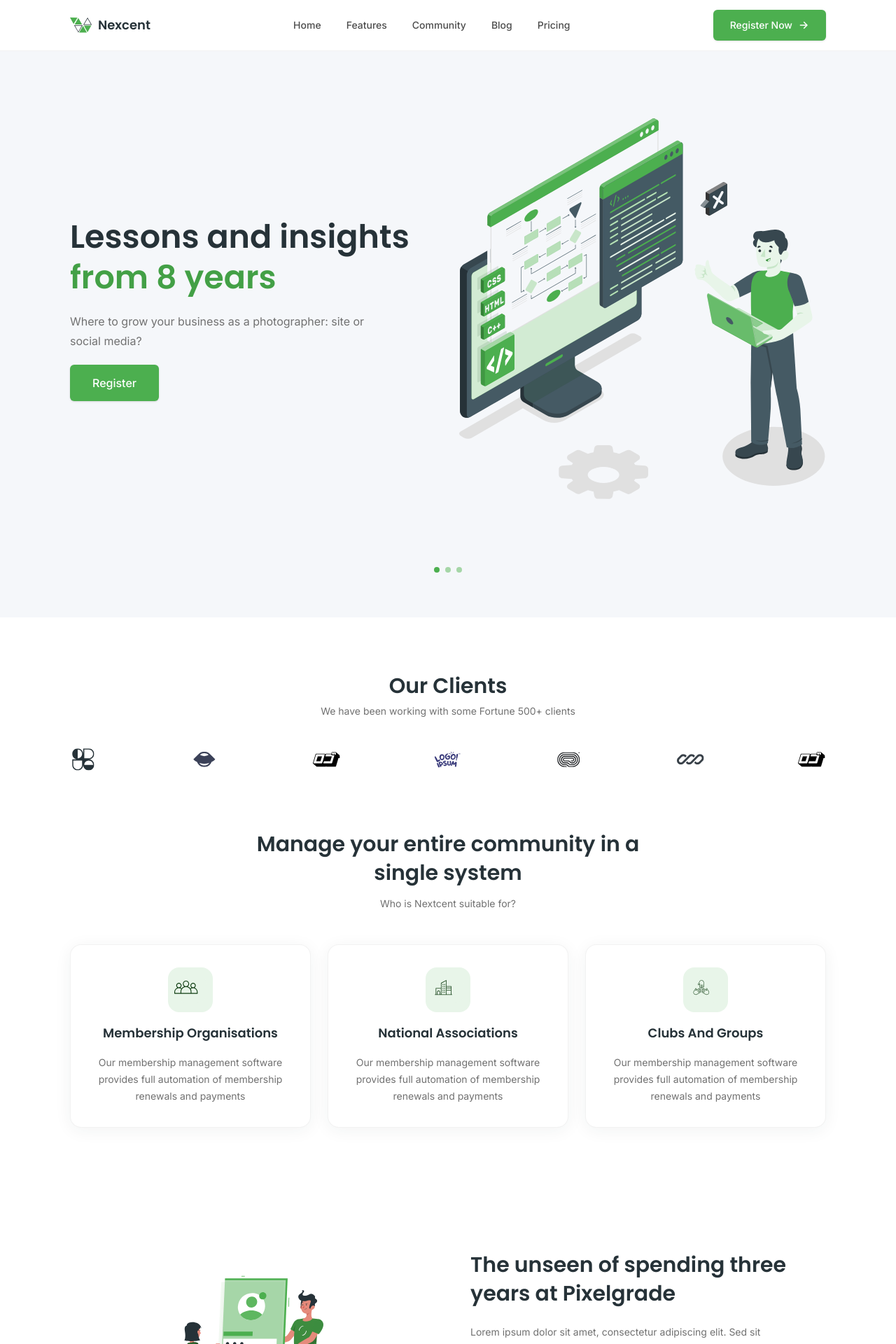
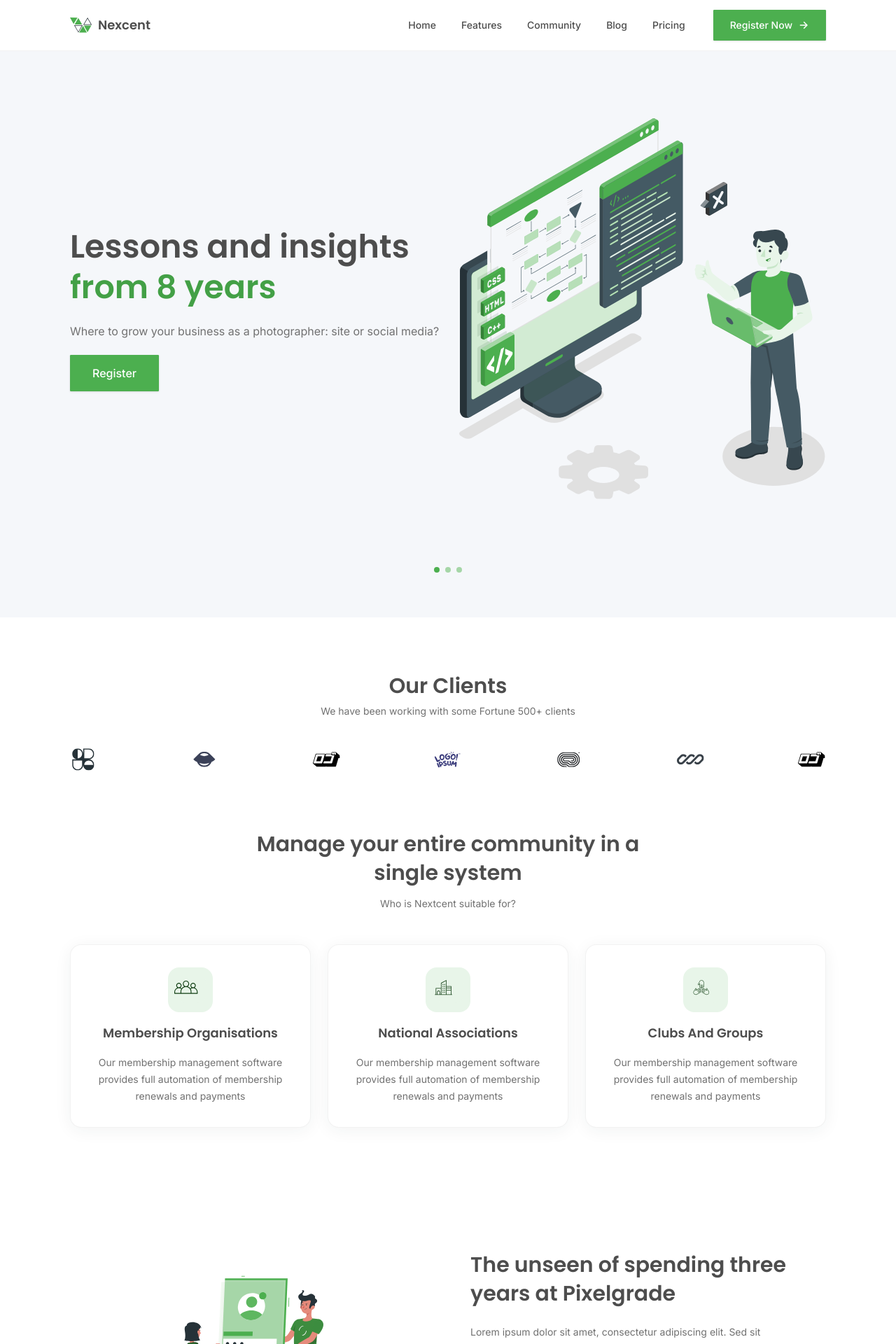
Before and after one commit to eisha-stack/assignment, a Next.js app: page / in a window 1280 px wide. Shown: the top 1920 px of the page at 70% size. Built offline with nearby package versions, Linux system fonts and the light colour scheme.

Commit message:
fixed bold headlines color to 4D4D4D

```diff
--- a/src/components/layout/Header.tsx
+++ b/src/components/layout/Header.tsx
@@ -18,12 +18,13 @@ export function Header() {
               width={siteContent.logo.width}
               height={siteContent.logo.height}
             />
-            <span className="font-heading text-lg font-semibold text-ink">
+            <span className="font-heading text-lg font-semibold text-ink-soft">
               {siteContent.name}
             </span>
           </Link>
 
-          <nav className="hidden items-center gap-9 lg:flex">
+          <div className="hidden items-center gap-10 lg:flex">
+            <nav className="flex items-center gap-9">
               {navLinks.map((link) => (
                 <Link
                   key={link.href}
@@ -35,7 +36,6 @@ export function Header() {
               ))}
             </nav>
 
-          <div className="hidden lg:block">
             <Button {...navCta} />
           </div>
 
--- a/src/components/layout/NewsletterForm.tsx
+++ b/src/components/layout/NewsletterForm.tsx
@@ -21,7 +21,7 @@ export function NewsletterForm({ content }: NewsletterFormProps) {
       <button
         type="submit"
         aria-label={content.buttonLabel}
-        className="flex h-[42px] w-[42px] shrink-0 items-center justify-center rounded-lg bg-primary-500 text-white transition-colors duration-200 hover:bg-primary-600"
+        className="flex h-[42px] w-[42px] shrink-0 items-center justify-center rounded-[1.34px] bg-primary-500 text-white transition-colors duration-200 hover:bg-primary-600"
       >
         <svg width="16" height="16" viewBox="0 0 16 16" fill="none" aria-hidden="true">
           <path
--- a/src/components/sections/BlogGrid.tsx
+++ b/src/components/sections/BlogGrid.tsx
@@ -9,7 +9,7 @@ export function BlogGrid() {
     <section id="blog" className="bg-white pb-24 pt-16 sm:pb-28 sm:pt-20">
       <Container>
         <Reveal className="mx-auto flex max-w-2xl flex-col items-center gap-3 text-center">
-          <h2 className="font-heading text-2xl font-semibold text-ink sm:text-3xl">
+          <h2 className="font-heading text-2xl font-semibold text-ink-soft sm:text-3xl">
             {blogContent.title}
           </h2>
           <p className="text-sm leading-7 text-body">{blogContent.description}</p>
@@ -29,7 +29,7 @@ export function BlogGrid() {
                   />
                 </div>
                 <div className="relative z-10 -mt-10 mx-4 flex flex-col gap-3 rounded-xl bg-white p-5 shadow-card transition-shadow duration-300 group-hover:shadow-card-hover">
-                  <h3 className="font-heading text-base font-semibold leading-6 text-ink transition-colors duration-200 group-hover:text-primary-700">
+                  <h3 className="font-heading text-base font-semibold leading-6 text-ink-soft transition-colors duration-200 group-hover:text-primary-700">
                     {post.title}
                   </h3>
                   <span className="inline-flex items-center gap-1.5 text-sm font-medium text-primary-600">
--- a/src/components/sections/Clients.tsx
+++ b/src/components/sections/Clients.tsx
@@ -8,7 +8,7 @@ export function Clients() {
     <section className="bg-white py-16 sm:py-20">
       <Container>
         <Reveal className="mx-auto flex max-w-xl flex-col items-center gap-2 text-center">
-          <h2 className="font-heading text-2xl font-semibold text-ink sm:text-3xl">
+          <h2 className="font-heading text-2xl font-semibold text-ink-soft sm:text-3xl">
             {clientsContent.title}
           </h2>
           <p className="text-sm text-body">{clientsContent.description}</p>
--- a/src/components/sections/CtaBanner.tsx
+++ b/src/components/sections/CtaBanner.tsx
@@ -8,7 +8,7 @@ export function CtaBanner() {
     <section id="pricing" className="bg-surface py-20 sm:py-24">
       <Container>
         <Reveal className="mx-auto flex max-w-2xl flex-col items-center gap-8 text-center">
-          <h2 className="max-w-md font-heading text-3xl font-semibold leading-tight text-ink sm:max-w-lg sm:text-4xl">
+          <h2 className="max-w-md font-heading text-3xl font-semibold leading-tight text-ink-soft sm:max-w-lg sm:text-4xl">
             {ctaBannerContent.heading}
           </h2>
           <Button {...ctaBannerContent.cta} size="lg" />
--- a/src/components/sections/FeatureHighlight.tsx
+++ b/src/components/sections/FeatureHighlight.tsx
@@ -37,7 +37,7 @@ export function FeatureHighlight({ content, id, background = "white" }: FeatureH
             delay={150}
             className={cn("flex flex-col items-center gap-5 text-center lg:items-start lg:text-left", !imageFirst && "lg:order-1")}
           >
-            <h2 className="font-heading text-2xl font-semibold leading-snug text-ink sm:text-3xl">
+            <h2 className="font-heading text-2xl font-semibold leading-snug text-ink-soft sm:text-3xl">
               {content.title}
             </h2>
             <p className="max-w-md text-sm leading-7 text-body">{content.description}</p>
--- a/src/components/sections/Hero.tsx
+++ b/src/components/sections/Hero.tsx
@@ -10,12 +10,14 @@ export function Hero() {
       <Container>
         <div className="grid grid-cols-1 items-center gap-10 py-16 sm:py-20 lg:grid-cols-2 lg:gap-8 lg:py-24">
           <Reveal className="order-2 flex flex-col items-center gap-5 text-center lg:order-1 lg:items-start lg:text-left">
-            <h1 className="font-heading text-4xl font-semibold leading-tight text-ink sm:text-[42px] lg:text-[46px]">
-              {heroContent.headingLead}
+            <h1 className="font-heading text-4xl font-semibold leading-tight sm:text-[42px] lg:text-[46px]">
+              <span className="text-ink-soft">{heroContent.headingLead}</span>
               <br />
               <span className="text-primary-600">{heroContent.headingHighlight}</span>
             </h1>
-            <p className="max-w-md text-base leading-7 text-body">{heroContent.description}</p>
+            <p className="text-base leading-7 text-body lg:whitespace-nowrap">
+              {heroContent.description}
+            </p>
             <Button {...heroContent.cta} className="mx-auto lg:mx-0" />
           </Reveal>
 
--- a/src/components/sections/Services.tsx
+++ b/src/components/sections/Services.tsx
@@ -8,7 +8,7 @@ export function Services() {
     <section id="features" className="bg-white pb-20 sm:pb-24">
       <Container>
         <Reveal className="mx-auto flex max-w-xl flex-col items-center gap-3 text-center">
-          <h2 className="font-heading text-2xl font-semibold leading-snug text-ink sm:text-3xl">
+          <h2 className="font-heading text-2xl font-semibold leading-snug text-ink-soft sm:text-3xl">
             {servicesContent.title}
           </h2>
           <p className="text-sm text-body">{servicesContent.eyebrow}</p>
@@ -26,7 +26,7 @@ export function Services() {
                     height={card.icon.height}
                   />
                 </div>
-                <h3 className="font-heading text-lg font-semibold text-ink">{card.title}</h3>
+                <h3 className="font-heading text-lg font-semibold text-ink-soft">{card.title}</h3>
                 <p className="text-sm leading-6 text-body">{card.description}</p>
               </div>
             </Reveal>
--- a/src/components/sections/Stats.tsx
+++ b/src/components/sections/Stats.tsx
@@ -9,7 +9,7 @@ export function Stats() {
       <Container>
         <div className="grid grid-cols-1 items-center gap-12 lg:grid-cols-2 lg:gap-16">
           <Reveal className="flex flex-col items-center gap-4 text-center lg:items-start lg:text-left">
-            <h2 className="font-heading text-2xl font-semibold leading-snug text-ink sm:text-3xl">
+            <h2 className="font-heading text-2xl font-semibold leading-snug text-ink-soft sm:text-3xl">
               {statsContent.headingLead}
               <br />
               <span className="text-primary-600">{statsContent.headingHighlight}</span>
@@ -28,7 +28,7 @@ export function Stats() {
                   className="mt-1 h-[33.41px] w-[33.41px] shrink-0"
                 />
                 <div className="flex flex-col">
-                  <span className="font-heading text-xl font-semibold text-ink sm:text-2xl">
+                  <span className="font-heading text-xl font-semibold text-ink-soft sm:text-2xl">
                     {stat.value}
                   </span>
                   <span className="text-sm text-body">{stat.label}</span>
--- a/src/components/sections/Testimonial.tsx
+++ b/src/components/sections/Testimonial.tsx
@@ -25,7 +25,7 @@ export function Testimonial() {
             <p className="text-sm leading-7 text-body">{testimonialContent.quote}</p>
 
             <div>
-              <p className="font-heading text-base font-semibold text-ink">
+              <p className="font-heading text-base font-semibold text-ink-soft">
                 {testimonialContent.name}
               </p>
               <p className="text-sm text-body">{testimonialContent.role}</p>
--- a/src/components/ui/Button.tsx
+++ b/src/components/ui/Button.tsx
@@ -35,7 +35,7 @@ export function Button({
     <Link
       href={href}
       className={cn(
-        "group inline-flex items-center justify-center gap-2 rounded-md font-medium transition-all duration-200 ease-out",
+        "group inline-flex items-center justify-center gap-2 rounded-[1.34px] font-medium transition-all duration-200 ease-out",
         !isLink && "hover:-translate-y-0.5 active:translate-y-0",
         !isLink && sizeClasses[size],
         variantClasses[variant],
```
Lines whose indentation alone changed are shown as unchanged.
